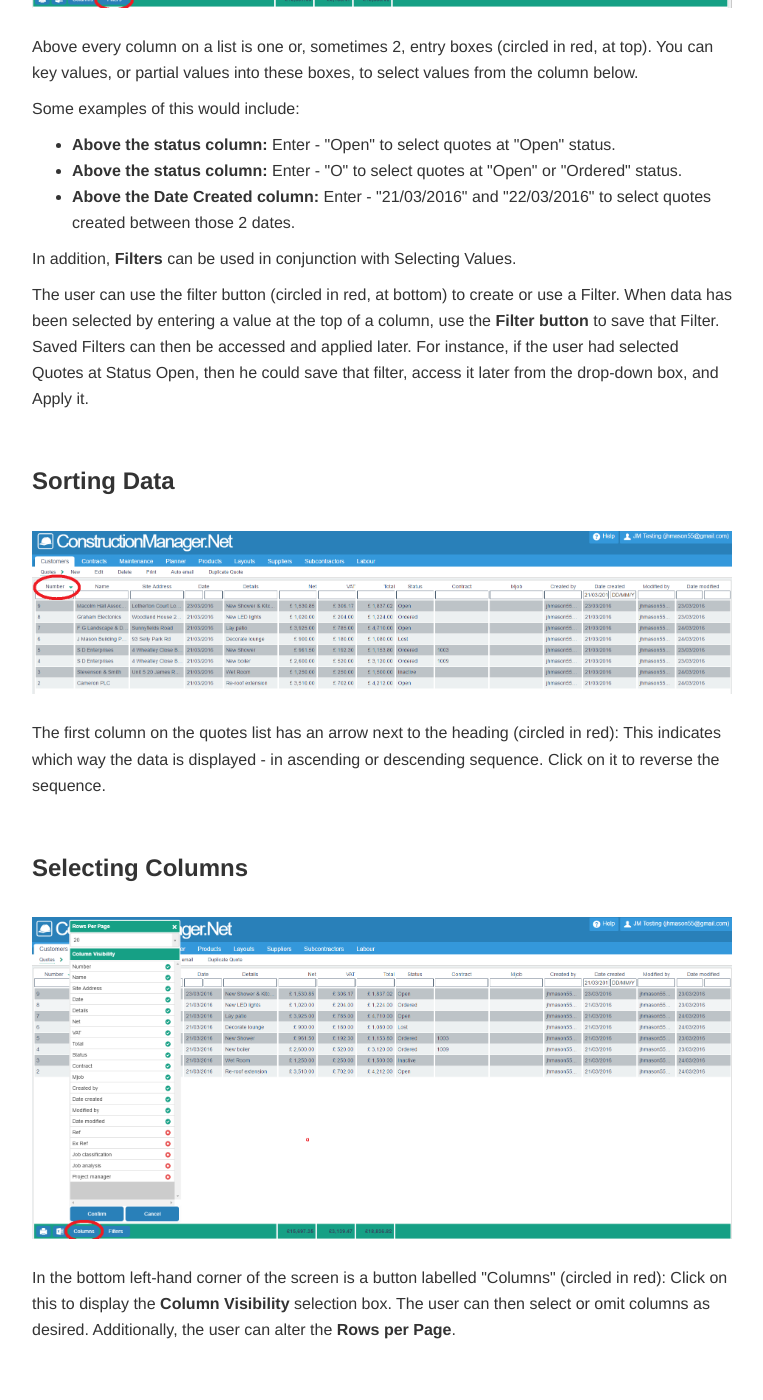
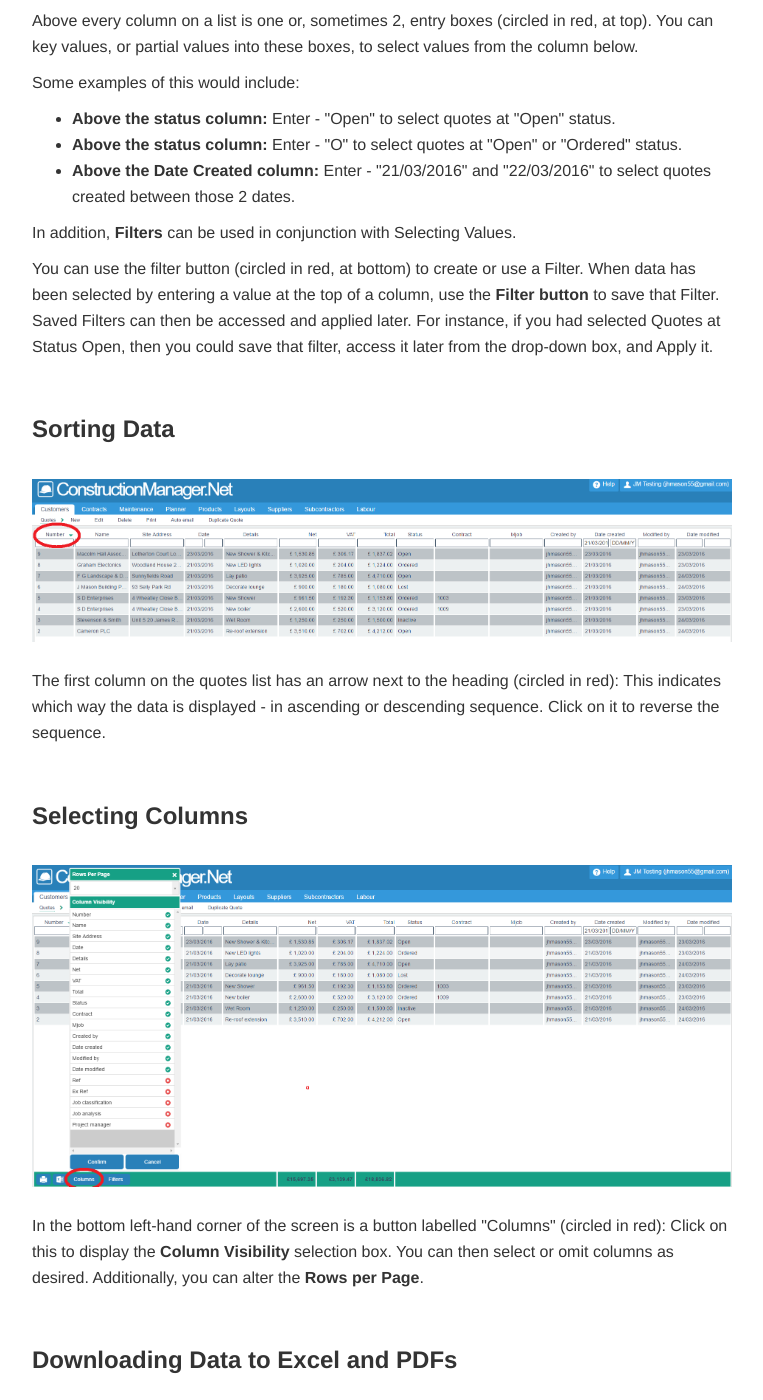
Before and after one commit to JNCSolutions/ConstructionManagerDocs, a Jekyll site: the page built from Manipulating Lists.html, in a window 1280 px wide and 1400 px high, scrolled down 1836 px. Shown: the whole window, without its empty margins (258-1021 px from the left). Built offline with Jekyll 4.4.1, drawn with Linux system fonts in a browser that asks for light colours; some of the changed text lies outside the part shown.

Commit message:
Update Manipulating Lists.html

```diff
--- a/Manipulating Lists.html
+++ b/Manipulating Lists.html
@@ -38,7 +38,7 @@
                 <li>The user that last modified the data, and the date it was modified on.</li>
             </ul>
           <li>The list will automatically, immediately refresh, when data is added or updated.
-              I.e. if a user creates or updates a quote on one browser, that will automatically appear on another browser.</li>
+              I.e. if you create or update a quote on one browser, that will automatically appear on another browser.</li>
           <li>Column totals reflect the filtered list.</li>
         </ul>
 
@@ -78,10 +78,10 @@
       </ul>
     </p>
     <p>In addition, <b>Filters</b> can be used in conjunction with Selecting Values. </p>
-    <p>The user can use the filter button (circled in red, at bottom) to create or use a Filter.
+    <p>You can use the filter button (circled in red, at bottom) to create or use a Filter.
         When data has been selected by entering a value at the top of a column, use the <b>Filter button</b> to
         save that Filter. Saved Filters can then be accessed and applied later.
-        For instance, if the user had selected Quotes at Status Open, then he could save that filter,
+        For instance, if you had selected Quotes at Status Open, then you could save that filter,
         access it later from the drop-down box, and Apply it.</p>
 
       <br>
@@ -106,8 +106,8 @@
         <br> <br>
         <p>In the bottom left-hand corner of the screen is a button labelled "Columns" (circled in red):
           Click on this to display the <b>Column Visibility</b> selection box.
-          The user can then select or omit columns as desired.
-          Additionally, the user can alter the <b>Rows per Page</b>.</p>
+          You can then select or omit columns as desired.
+          Additionally, you can alter the <b>Rows per Page</b>.</p>
 
       <br>
       </div>
@@ -120,7 +120,7 @@
         <p>In the bottom left-hand corner of the screen are 2 buttons showing an Excel and Print icon (circled in red).
           These will download data to either an Excel file or a PDF print file - they work in an identical manner.</p>
         <p>Clicking on one of these buttons will display a box in the centre of the screen.
-          The user can then either select the Current Selection option, will download all the highlighted rows,
+          You can then either select the Current Selection option which will download all the highlighted rows,
           <b>OR</b> select the All Rows option to download all data in the list.</p>
         <p>The downloaded file name will then be displayed in the bottom corner of the screen
         in the normal Microsoft manner.</p>
```
